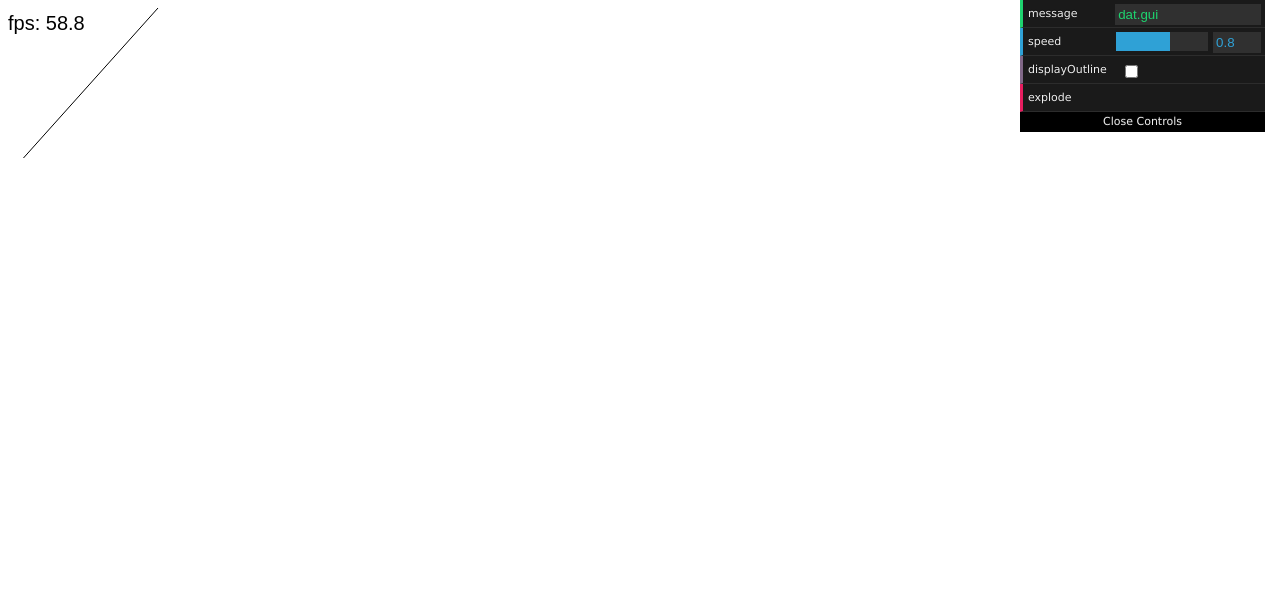
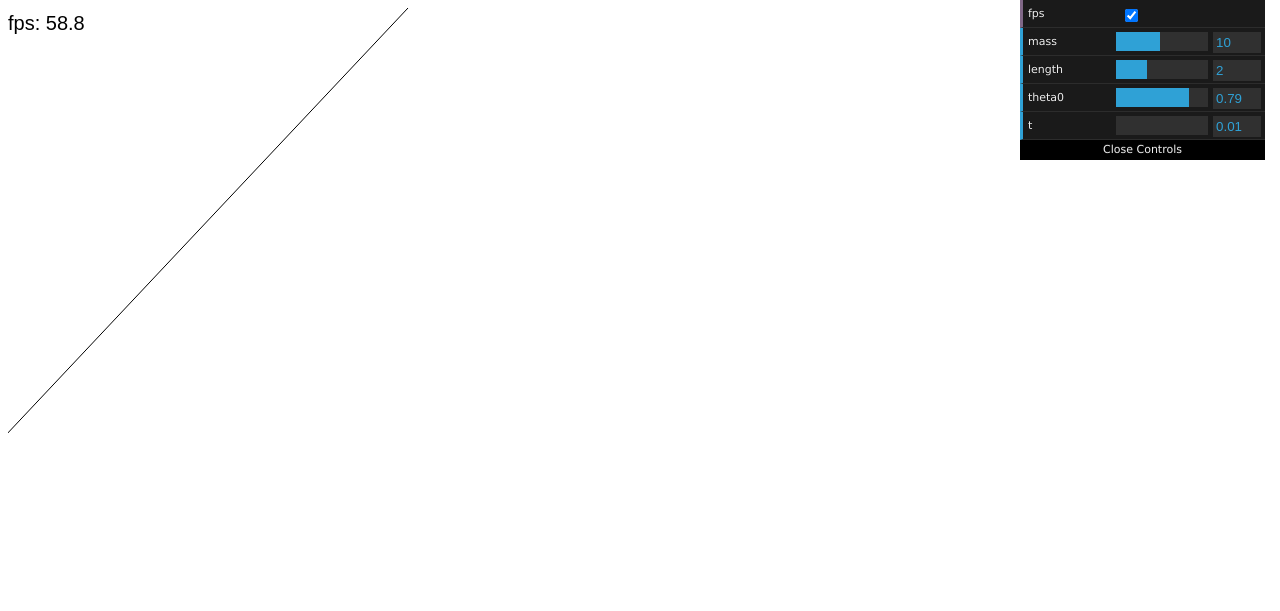
Before and after one commit to reaperes/PhysicsEngine, a website: page index.html in a window 1280 px wide. Drawn offline with Linux system fonts and the light colour scheme.

Commit message:
add pendulum option box

```diff
--- a/bin/npengine.dev.js
+++ b/bin/npengine.dev.js
@@ -8,15 +8,17 @@ NPEngine.DisplayObject.prototype.constructor = NPEngine.DisplayObject;
 NPEngine.Pendulum = function() {
     NPEngine.DisplayObject.call(this);
 
-    this.circleMass = 1;
-    this.lineLength = 1;
+    this.circleMass = 10;
+    this.calculateRadius();
+
+    this.lineLength = 10;
     this.gravity = 9.8;
     this.circleTheta0 = 0.7854;
-    this.circlePosition0 = 0.7854;
+    this.circlePosition0 = this.lineLength * this.circleTheta0;
     this.circumference = this.circlePosition0;
     this.v = 0;
     this.t = 0.01;
-    this.ratio = 300;
+    this.ratio = 100;
 
     this.pivot = new NPEngine.Point(0, 0);
     this.circle = new NPEngine.Point(0, 400);
@@ -43,7 +45,7 @@ NPEngine.Pendulum.prototype.render = function(context) {
     context.stroke();
 
     context.beginPath();
-    context.arc(this.pivot.x + this.circle.x * this.ratio, this.pivot.y + this.circle.y * this.ratio, 50, 0, 2*Math.PI);
+    context.arc(this.pivot.x + this.circle.x * this.ratio, this.pivot.y + this.circle.y * this.ratio, this.radius, 0, 2*Math.PI);
     context.fillStyle = 'black';
     context.fill();
     context.stroke();
@@ -72,15 +74,53 @@ NPEngine.Pendulum.prototype.setCircleCoordsFromPivot = function(x, y) {
     this.circle.y = this.pivot.y + y;
 };
 
+NPEngine.Pendulum.prototype.setMass = function(value) {
+    if (value == 'undefined') {
+        throw new Error(value + ' is undefined');
+    }
+
+    this.circleMass = value;
+    this.calculateRadius();
+};
+
+NPEngine.Pendulum.prototype.calculateRadius = function() {
+    this.radius = this.circleMass * 3 + 20;
+};
+
+NPEngine.Pendulum.prototype.setLineLength = function(value) {
+    if (value == 'undefined') {
+        throw new Error(value + ' is undefined');
+    }
+
+    this.lineLength = value;
+};
+
+NPEngine.Pendulum.prototype.setTheta0 = function(value) {
+    if (value == 'undefined') {
+        throw new Error(value + ' is undefined');
+    }
+    this.circleTheta0 = value;
+    this.circlePosition0 = this.lineLength * this.circleTheta0;
+    this.circumference = this.circlePosition0;
+};
+
+NPEngine.Pendulum.prototype.setT = function(value) {
+    if (value == 'undefined') {
+        throw new Error(value + ' is undefined');
+    }
+    this.t = value;
+};
 NPEngine.CanvasRenderer = function(view) {
     this.DEBUG = true;
 
     this.children = [];
 
     this.view = view || document.createElement( "canvas" );
+    if (view != 'undefined') {
+        this.view.width = 800;
+        this.view.height = 600;
+    }
     console.log(this.view.width + " " + this.view.height);
-    this.view.width = this.view.width || 800;
-    this.view.height = this.view.height || 600;
     this.context = this.view.getContext( "2d" );
 
     if (this.DEBUG) {
@@ -125,7 +165,17 @@ NPEngine.CanvasRenderer.prototype.addChild = function(displayObject) {
         this.children.push(displayObject);
     }
 };
+
+NPEngine.CanvasRenderer.prototype.setFps = function(visible) {
+    if (visible == true) {
+        this.fps.visible = true;
+    }
+    else if (visible == false) {
+        this.fps.visible = false;
+    }
+};
 NPEngine.FPSBoard = function() {
+    this.visible = true;
     this.then = new Date;
     this.count = 0;
     this.fps = 0;
@@ -147,8 +197,11 @@ NPEngine.FPSBoard.prototype.render = function(context) {
     if (this.count%100 == 0) {
         this.fps = Number((1000/delta).toFixed(1));
     }
-    context.font="20px Arial";
-    context.fillText("fps: " + this.fps, 0, 22);
+
+    if (this.visible == true) {
+        context.font="20px Arial";
+        context.fillText("fps: " + this.fps, 0, 22);
+    }
     this.then = now;
 };
 NPEngine.Point = function(positionX, positionY) {
--- a/index.html
+++ b/index.html
@@ -23,22 +23,43 @@
             renderer.render();
         }
 
-        var FizzyText = function() {
-            this.message = 'dat.gui';
-            this.speed = 0.8;
-            this.displayOutline = false;
-            this.explode = function() {
-
-            };
+        var controlBox = function() {
+            this.fps = true;
+            this.mass = 10;
+            this.length = 2;
+            this.theta0 = 0.7854;
+            this.t = 0.01;
         };
 
         window.onload = function() {
-            var text = new FizzyText();
+            var control = new controlBox();
             var gui = new dat.GUI();
-            gui.add(text, 'message');
-            gui.add(text, 'speed', -5, 5);
-            gui.add(text, 'displayOutline');
-            gui.add(text, 'explode');
+            var fps = gui.add(control, 'fps');
+            fps.onFinishChange(function(value) {
+                renderer.setFps(value);
+            });
+
+            var mass = gui.add(control, 'mass', 1, 20);
+            mass.onChange(function(value) {
+                pendulum.setMass(value);
+            });
+
+            var length = gui.add(control, 'length', 1, 4);
+            length.onChange(function(value) {
+               pendulum.setLineLength(value);
+            });
+
+            var theta0 = gui.add(control, 'theta0', 0, 1);
+            theta0.onChange(function(value) {
+               pendulum.setTheta0(value);
+            });
+
+            var t = gui.add(control, 't', 0.01, 0.1);
+            t.onChange(function(value) {
+                pendulum.setT(value);
+            });
+
+            control.closed();
         };
     </script>
 </body>
```
Also changed, not shown: src/npengine/display/extend/Pendulum.js (+43 -5 lines), src/npengine/renderer/CanvasRenderer.js (+13 -0 lines), src/npengine/renderer/FPSBoard.js (+6 -2 lines).
